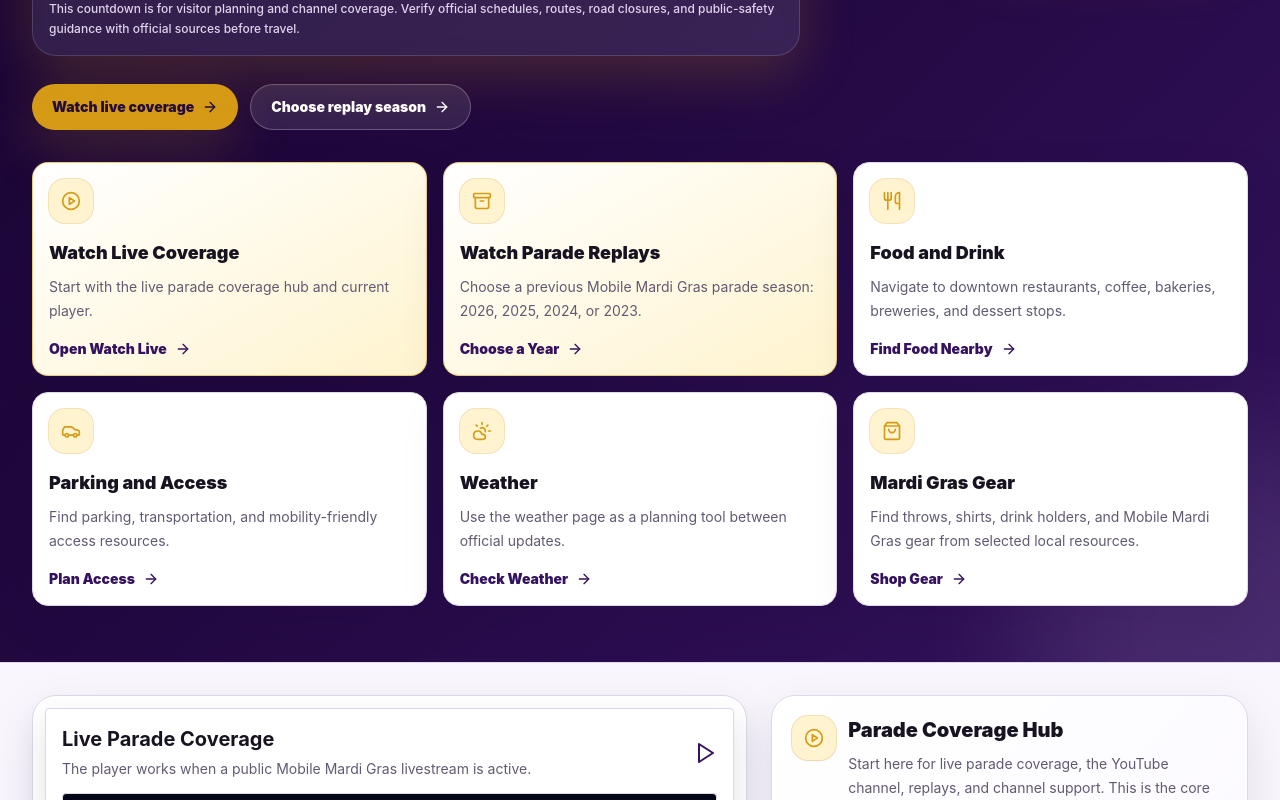
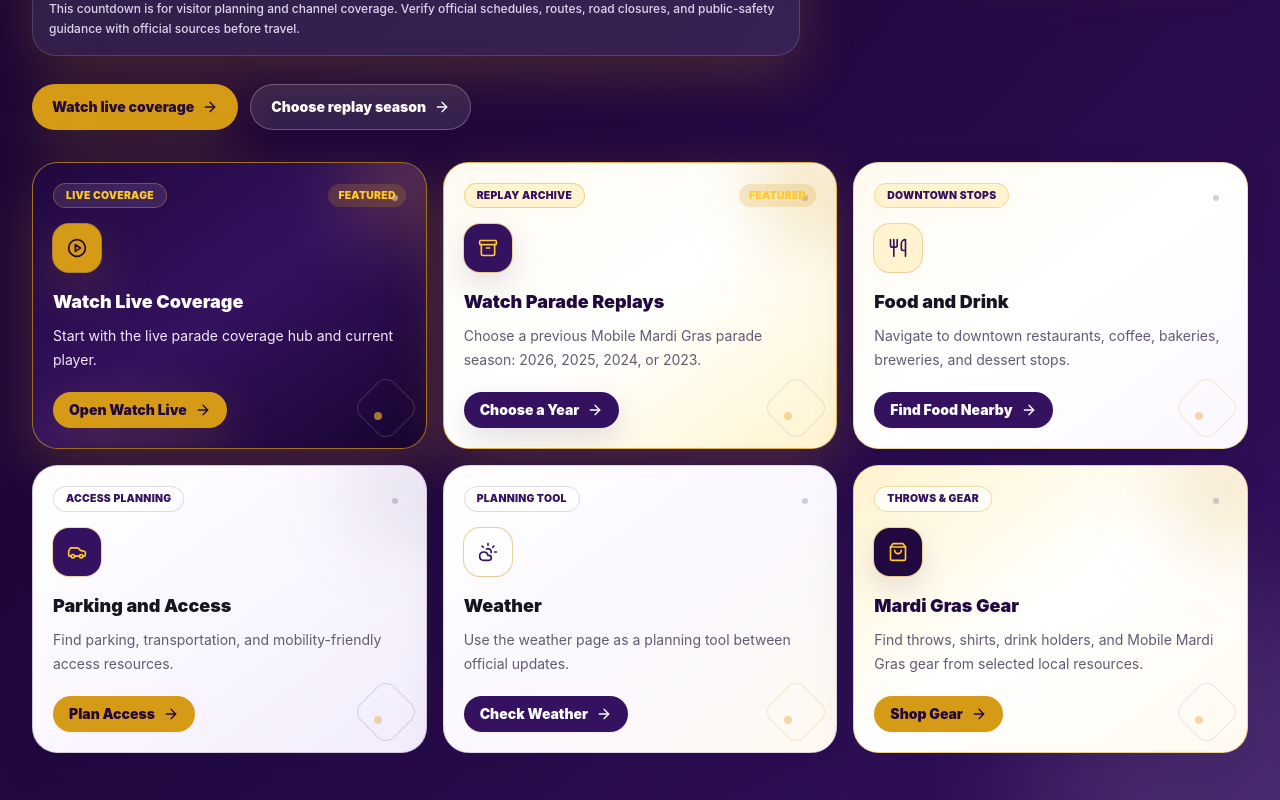
Before and after one commit to TheCryptoArborist/251mardigras, a Next.js app: page / in a window 1280 px wide. Shown: the part 720-1520 px from the top of the page. Built offline with nearby package versions, Linux system fonts and the light colour scheme; grey boxes are pictures that could not be loaded.

Commit message:
Add Mardi Gras styling to homepage action cards

```diff
--- a/src/app/page.tsx
+++ b/src/app/page.tsx
@@ -1,5 +1,6 @@
 import Image from "next/image";
 import Link from "next/link";
+import type { ReactNode } from "react";
 import { Archive, ArrowRight, Car, CloudSun, ExternalLink, PlayCircle, ShieldCheck, ShoppingBag, Utensils } from "lucide-react";
 import { CountdownTimer } from "@/components/CountdownTimer";
 import { LiveStreamEmbed } from "@/components/LiveStreamEmbed";
@@ -8,8 +9,21 @@ import { YOUTUBE_CHANNEL_URL, YOUTUBE_SUPPORTER_URL } from "@/lib/seed-data";
 
 export const dynamic = "force-dynamic";
 
+type PrimaryActionVariant = "live" | "replays" | "food" | "parking" | "weather" | "gear";
+
+type PrimaryAction = {
+  icon: ReactNode;
+  title: string;
+  body: string;
+  href: string;
+  action: string;
+  external: boolean;
+  featured: boolean;
+  variant: PrimaryActionVariant;
+};
+
 export default async function HomePage() {
-  const primaryActions = [
+  const primaryActions: PrimaryAction[] = [
     {
       icon: <PlayCircle className="h-5 w-5" aria-hidden="true" />,
       title: "Watch Live Coverage",
@@ -17,7 +31,8 @@ export default async function HomePage() {
       href: "/watch",
       action: "Open Watch Live",
       external: false,
-      featured: true
+      featured: true,
+      variant: "live"
     },
     {
       icon: <Archive className="h-5 w-5" aria-hidden="true" />,
@@ -26,7 +41,8 @@ export default async function HomePage() {
       href: "/replays",
       action: "Choose a Year",
       external: false,
-      featured: true
+      featured: true,
+      variant: "replays"
     },
     {
       icon: <Utensils className="h-5 w-5" aria-hidden="true" />,
@@ -35,7 +51,8 @@ export default async function HomePage() {
       href: "/food-drink",
       action: "Find Food Nearby",
       external: false,
-      featured: false
+      featured: false,
+      variant: "food"
     },
     {
       icon: <Car className="h-5 w-5" aria-hidden="true" />,
@@ -44,7 +61,8 @@ export default async function HomePage() {
       href: "/parking-access",
       action: "Plan Access",
       external: false,
-      featured: false
+      featured: false,
+      variant: "parking"
     },
     {
       icon: <CloudSun className="h-5 w-5" aria-hidden="true" />,
@@ -53,7 +71,8 @@ export default async function HomePage() {
       href: "/weather",
       action: "Check Weather",
       external: false,
-      featured: false
+      featured: false,
+      variant: "weather"
     },
     {
       icon: <ShoppingBag className="h-5 w-5" aria-hidden="true" />,
@@ -62,7 +81,8 @@ export default async function HomePage() {
       href: "/mardi-gras-gear",
       action: "Shop Gear",
       external: false,
-      featured: false
+      featured: false,
+      variant: "gear"
     }
   ];
 
@@ -151,6 +171,88 @@ export default async function HomePage() {
   );
 }
 
+const actionCardStyles: Record<
+  PrimaryActionVariant,
+  {
+    label: string;
+    card: string;
+    badge: string;
+    title: string;
+    body: string;
+    labelClass: string;
+    action: string;
+    glow: string;
+    sparkle: string;
+  }
+> = {
+  live: {
+    label: "Live coverage",
+    card: "border-parade-gold/70 bg-gradient-to-br from-parade-purpleDark via-parade-purple to-parade-purpleDeep text-white shadow-glow",
+    badge: "bg-parade-gold text-parade-purpleDark ring-parade-goldBright/60 shadow-glow",
+    title: "text-white",
+    body: "text-purple-100",
+    labelClass: "border-parade-gold/40 bg-white/10 text-parade-goldBright",
+    action: "bg-parade-gold text-parade-purpleDark shadow-glow group-hover:bg-parade-goldBright",
+    glow: "bg-parade-gold/25",
+    sparkle: "border-white/15"
+  },
+  replays: {
+    label: "Replay archive",
+    card: "border-parade-gold/70 bg-gradient-to-br from-parade-cream via-white to-parade-goldSoft shadow-glow",
+    badge: "bg-parade-purple text-parade-goldBright ring-parade-gold/40 shadow-civic",
+    title: "text-parade-purpleDark",
+    body: "text-parade-muted",
+    labelClass: "border-parade-gold/40 bg-parade-goldSoft text-parade-purple",
+    action: "bg-parade-purple text-white shadow-civic group-hover:bg-parade-purpleDark",
+    glow: "bg-parade-gold/30",
+    sparkle: "border-parade-purple/10"
+  },
+  food: {
+    label: "Downtown stops",
+    card: "border-parade-gold/35 bg-gradient-to-br from-parade-cream via-white to-parade-purpleMist",
+    badge: "bg-parade-goldSoft text-parade-purple ring-parade-gold/40 shadow-sm",
+    title: "text-parade-ink",
+    body: "text-parade-muted",
+    labelClass: "border-parade-gold/30 bg-parade-goldSoft text-parade-purple",
+    action: "bg-parade-purple text-white shadow-sm group-hover:bg-parade-purpleDark",
+    glow: "bg-parade-gold/18",
+    sparkle: "border-parade-gold/20"
+  },
+  parking: {
+    label: "Access planning",
+    card: "border-parade-purple/20 bg-gradient-to-br from-white via-parade-purpleMist to-parade-purpleSoft",
+    badge: "bg-parade-purple text-parade-goldBright ring-parade-gold/35 shadow-sm",
+    title: "text-parade-ink",
+    body: "text-parade-muted",
+    labelClass: "border-parade-purple/15 bg-white/70 text-parade-purple",
+    action: "bg-parade-gold text-parade-purpleDark shadow-sm group-hover:bg-parade-goldBright",
+    glow: "bg-parade-purple/10",
+    sparkle: "border-parade-purple/15"
+  },
+  weather: {
+    label: "Planning tool",
+    card: "border-parade-line bg-gradient-to-br from-white via-parade-purpleMist to-parade-cream",
+    badge: "bg-white text-parade-purple ring-parade-gold/45 shadow-sm",
+    title: "text-parade-ink",
+    body: "text-parade-muted",
+    labelClass: "border-parade-line bg-white/75 text-parade-purple",
+    action: "bg-parade-purple text-white shadow-sm group-hover:bg-parade-purpleDark",
+    glow: "bg-parade-gold/16",
+    sparkle: "border-parade-gold/20"
+  },
+  gear: {
+    label: "Throws & gear",
+    card: "border-parade-gold/45 bg-gradient-to-br from-parade-goldSoft via-white to-parade-cream",
+    badge: "bg-parade-purpleDark text-parade-goldBright ring-parade-gold/40 shadow-civic",
+    title: "text-parade-purpleDark",
+    body: "text-parade-muted",
+    labelClass: "border-parade-gold/35 bg-white/70 text-parade-purple",
+    action: "bg-parade-gold text-parade-purpleDark shadow-sm group-hover:bg-parade-goldBright",
+    glow: "bg-parade-gold/25",
+    sparkle: "border-parade-purple/10"
+  }
+};
+
 function PrimaryActionCard({
   icon,
   title,
@@ -158,29 +260,33 @@ function PrimaryActionCard({
   href,
   action,
   external,
-  featured
-}: {
-  icon: React.ReactNode;
-  title: string;
-  body: string;
-  href: string;
-  action: string;
-  external: boolean;
-  featured: boolean;
-}) {
-  const className = `group flex h-full min-w-0 flex-col rounded-2xl border p-4 text-left shadow-card transition hover:-translate-y-1 ${
-    featured
-      ? "border-parade-gold/50 bg-gradient-to-br from-white to-parade-goldSoft"
-      : "border-parade-line bg-white hover:bg-parade-purpleMist"
+  featured,
+  variant
+}: PrimaryAction) {
+  const styles = actionCardStyles[variant];
+  const className = `group relative flex h-full min-w-0 overflow-hidden rounded-[1.6rem] border p-5 text-left transition duration-200 hover:-translate-y-1 ${styles.card} ${
+    featured ? "shadow-glow" : "shadow-card hover:shadow-glow"
   }`;
   const content = (
     <>
-      <div className="grid h-11 w-11 place-items-center rounded-2xl bg-parade-goldSoft text-parade-gold ring-1 ring-parade-gold/30">{icon}</div>
-      <h2 className="mt-4 text-lg font-black text-parade-ink">{title}</h2>
-      <p className="mt-2 flex-1 text-sm leading-6 text-parade-muted">{body}</p>
-      <span className="mt-4 inline-flex items-center gap-2 text-sm font-black text-parade-purple group-hover:underline">
-        {action}
-        {external ? <ExternalLink className="h-4 w-4" aria-hidden="true" /> : <ArrowRight className="h-4 w-4" aria-hidden="true" />}
+      <span className={`pointer-events-none absolute right-[-2.25rem] top-[-2.25rem] h-28 w-28 rounded-full blur-2xl ${styles.glow}`} aria-hidden="true" />
+      <span className={`pointer-events-none absolute bottom-4 right-4 h-12 w-12 rotate-45 rounded-xl border ${styles.sparkle}`} aria-hidden="true" />
+      <span className={`pointer-events-none absolute bottom-7 right-11 h-2 w-2 rounded-full ${variant === "live" ? "bg-parade-goldBright/60" : "bg-parade-gold/35"}`} aria-hidden="true" />
+      <span className={`pointer-events-none absolute right-7 top-8 h-1.5 w-1.5 rounded-full ${variant === "live" ? "bg-white/50" : "bg-parade-purple/20"}`} aria-hidden="true" />
+      <span className="relative z-10 flex h-full min-w-0 flex-col">
+        <span className="flex items-center justify-between gap-3">
+          <span className={`inline-flex rounded-full border px-3 py-1 text-[0.65rem] font-black uppercase tracking-wide ${styles.labelClass}`}>
+            {styles.label}
+          </span>
+          {featured ? <span className="rounded-full bg-parade-gold/20 px-2.5 py-1 text-[0.65rem] font-black uppercase tracking-wide text-parade-goldBright">Featured</span> : null}
+        </span>
+        <span className={`mt-4 grid h-12 w-12 place-items-center rounded-2xl ring-1 ${styles.badge}`}>{icon}</span>
+        <h2 className={`mt-4 text-lg font-black ${styles.title}`}>{title}</h2>
+        <p className={`mt-2 flex-1 text-sm leading-6 ${styles.body}`}>{body}</p>
+        <span className={`mt-5 inline-flex w-fit items-center gap-2 rounded-full px-4 py-2 text-sm font-black transition group-hover:-translate-y-0.5 ${styles.action}`}>
+          {action}
+          {external ? <ExternalLink className="h-4 w-4" aria-hidden="true" /> : <ArrowRight className="h-4 w-4" aria-hidden="true" />}
+        </span>
       </span>
     </>
   );
```
